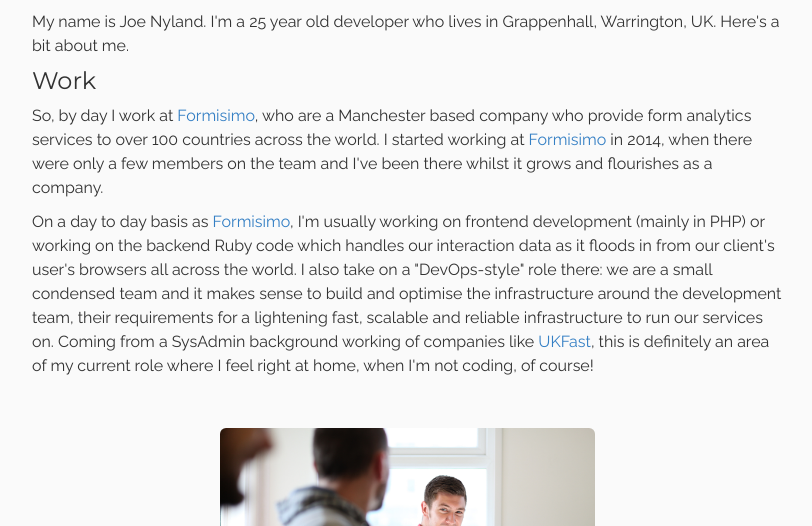
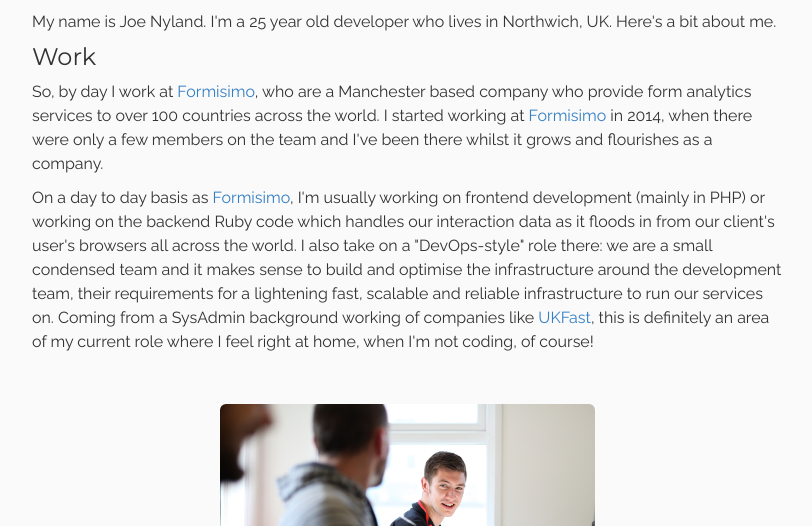
Before and after one commit to JoeNyland/joenyland.github.io, a Jekyll site: the page built from about/index.html, in a window 1280 px wide and 900 px high, cut to the strip 374-900 px from the top of the window. Shown: the whole strip, without its empty margins (233-1045 px from the left). Built offline with Jekyll 4.4.1, drawn with Linux system fonts in a browser that asks for light colours; nearby versions of some CDN libraries.

Commit message:
/Warrington/Northwich/

```diff
--- a/_config.yml
+++ b/_config.yml
@@ -1,7 +1,7 @@
 title: JoeNyland.me
 author: Joe Nyland
 description: >
-  I'm a developer, geek, mountain biker and dog lover from Warrington, UK and this is my web site!
+  I'm a developer, geek, mountain biker and dog lover from Northwich, UK and this is my web site!
 blog:
   description: >
     Hey, I'm Joe Nyland and this is my blog!
--- a/about/index.html
+++ b/about/index.html
@@ -18,7 +18,7 @@
         <div class="col-md-8 col-md-offset-2">
             <h1>About Me</h1>
             <p>Hi there!</p>
-            <p>My name is Joe Nyland. I'm a 25 year old developer who lives in Grappenhall, Warrington, UK. Here's a
+            <p>My name is Joe Nyland. I'm a 25 year old developer who lives in Northwich, UK. Here's a
                 bit about me.</p>
             <h3>Work</h3>
             <p>So, by day I work at <a href="http://www.formisimo.com" target="_blank">Formisimo</a>, who are a
```
Also changed, not shown: _posts/2015-06-20-welcome_to_my_new_jekyll_blog.md (+6 -1 lines).
